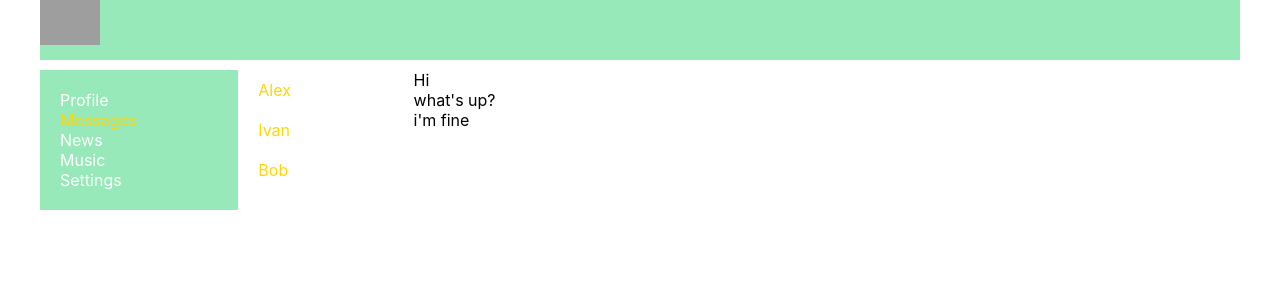
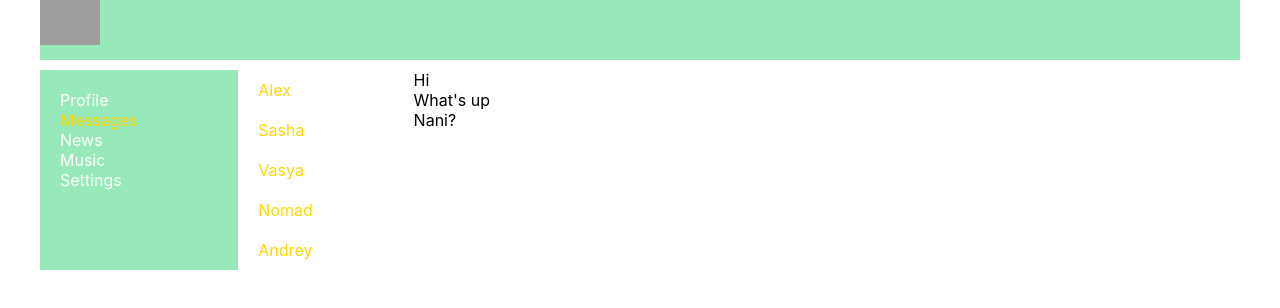
Before and after one commit to Invidus/ReactJS-Redux-training, a React (Create React App) app: page /dialogs in a window 1280 px wide. Shown: the top 308 px of the page. Built offline with nearby package versions, Linux system fonts and the light colour scheme; grey boxes are pictures that could not be loaded.

Commit message:
Fix message and posts

```diff
--- a/src/components/Dialogs/Dialogs.jsx
+++ b/src/components/Dialogs/Dialogs.jsx
@@ -1,32 +1,37 @@
 import React from 'react';
 import Style from './Dialogs.module.css';
 import { NavLink } from "react-router-dom";
+
+const DialogItem = (props) => { // Name in da message
+    return (
+        <div className={Style.dialog}>
+            <NavLink to={"/dialogs/" + props.id}>{props.name}</NavLink>
+        </div>
+    )
+}
+const Message = (props) => {
+    return(
+        <div className={Style.message}>
+                    {props.message}
+        </div>
+    )
+}
 
 const Dialogs = () => {
     return (
 
         <div className={Style.dialogs}>
             <div className={Style.dialogsItems}>
-                <div className={Style.dialog}>
-                    <NavLink to="/dialogs/1">Alex</NavLink>
-                </div>
-                <div className={Style.dialog}>
-                    <NavLink to="/dialogs/2">Ivan</NavLink>
-                </div>
-                <div className={Style.dialog}>
-                    <NavLink to="/dialogs/3">Bob</NavLink>
-                </div>
+                <DialogItem name = "Alex" id = "1"/>
+                <DialogItem name = "Sasha" id = "2"/>
+                <DialogItem name = "Vasya" id = "3"/>
+                <DialogItem name = "Nomad" id = "4"/>
+                <DialogItem name = "Andrey" id = "5"/>
             </div>
             <div className={Style.messages}>
-                <div className={Style.message}>
-                    Hi
-                </div>
-                <div className={Style.message}>
-                    what's up?
-                </div>
-                <div className={Style.message}>
-                    i'm fine
-                </div>
+                <Message message = "Hi"/>
+                <Message message = "What's up  "/>
+                <Message message = "Nani?"/>
             </div>
         </div>
 
--- a/src/components/Profile/Posts/MyPosts.jsx
+++ b/src/components/Profile/Posts/MyPosts.jsx
@@ -2,19 +2,23 @@ import React from 'react';
 import style from './MyPosts.module.css';
 import Post from './Post/Post';
 
-const  Posts = () => {
-   return(
-    <div>
-        my posts
+const Posts = () => {
+    return (
+        <div className={style.postBlock}>
+           <h4> my posts</h4>
         <div>
-            <textarea></textarea>
-            <button>Post it! </button>
+                <div>
+                    <textarea></textarea>
+                </div>
+                <div>
+                    <button>Post it! </button>
+                </div>
+            </div>
+            <div className={style.post}>
+                <Post message="Hello, it's me" like="5" />
+                <Post message="Oo, Hi, how are you?" like="3" />
+            </div>
         </div>
-        <div className = {style.post}>
-            <Post message = "Hello, it's me" like = "5"/>
-            <Post message = "Oo, Hi, how are you?" like = "3"/>
-        </div>
-    </div>
     )
 }
 export default Posts;
--- a/src/components/Profile/Posts/MyPosts.module.css
+++ b/src/components/Profile/Posts/MyPosts.module.css
@@ -4,3 +4,9 @@
 .item img{
     width: 60px;
 }
+.postBlock{
+    padding: 10px;
+}
+.post{
+    margin: 10px;
+}
--- a/src/components/Profile/Profile.jsx
+++ b/src/components/Profile/Profile.jsx
@@ -1,21 +1,15 @@
 import React from 'react';
 import style from './Profile.module.css';
 import Posts from './Posts/MyPosts';
+import ProfileInfo from './ProfileInfo/ProfileInfo';
 
 const Profile = () => {
 
     return (
-    <div>
-        <div >
-            <div>
-                <img src='http://agarwalsoft.com/dev3/assets/image-resources/poly-bg/poly-bg-1.jpg' width='1200px' alt='bg'></img>
-            </div>
-            <div>
-                avatar + description
-            </div>
+        <div>
+            <ProfileInfo />
+            <Posts />
         </div>
-        <Posts/>
-    </div>
     )
 }
 export default Profile;
--- /dev/null
+++ b/src/components/Profile/ProfileInfo/ProfileInfo.jsx
@@ -0,0 +1,20 @@
+import React from 'react';
+import style from './ProfileInfo.module.css';
+
+
+const ProfileInfo = () => {
+
+    return (
+    <div>
+        <div >
+            <div>
+                <img src='http://agarwalsoft.com/dev3/assets/image-resources/poly-bg/poly-bg-1.jpg' width='1200px' alt='bg'></img>
+            </div>
+            <div className = {style.descriprionBlock}>
+                avatar + description
+            </div>
+        </div>
+    </div>
+    )
+}
+export default ProfileInfo;
--- /dev/null
+++ b/src/components/Profile/ProfileInfo/ProfileInfo.module.css
@@ -0,0 +1,3 @@
+.descriprionBlock{
+    padding: 10px;
+}
```
Also changed, not shown: 1 other file (tests, documents, lock files or other folders).
